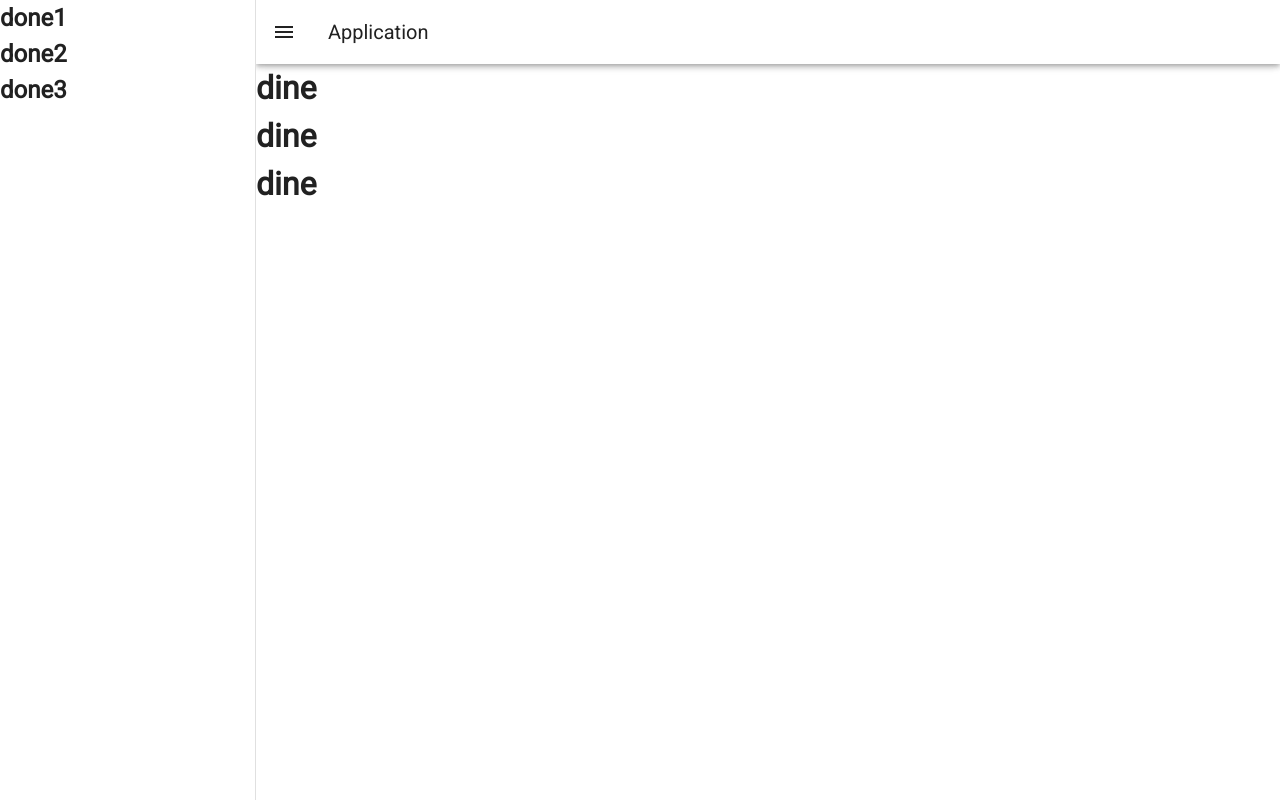
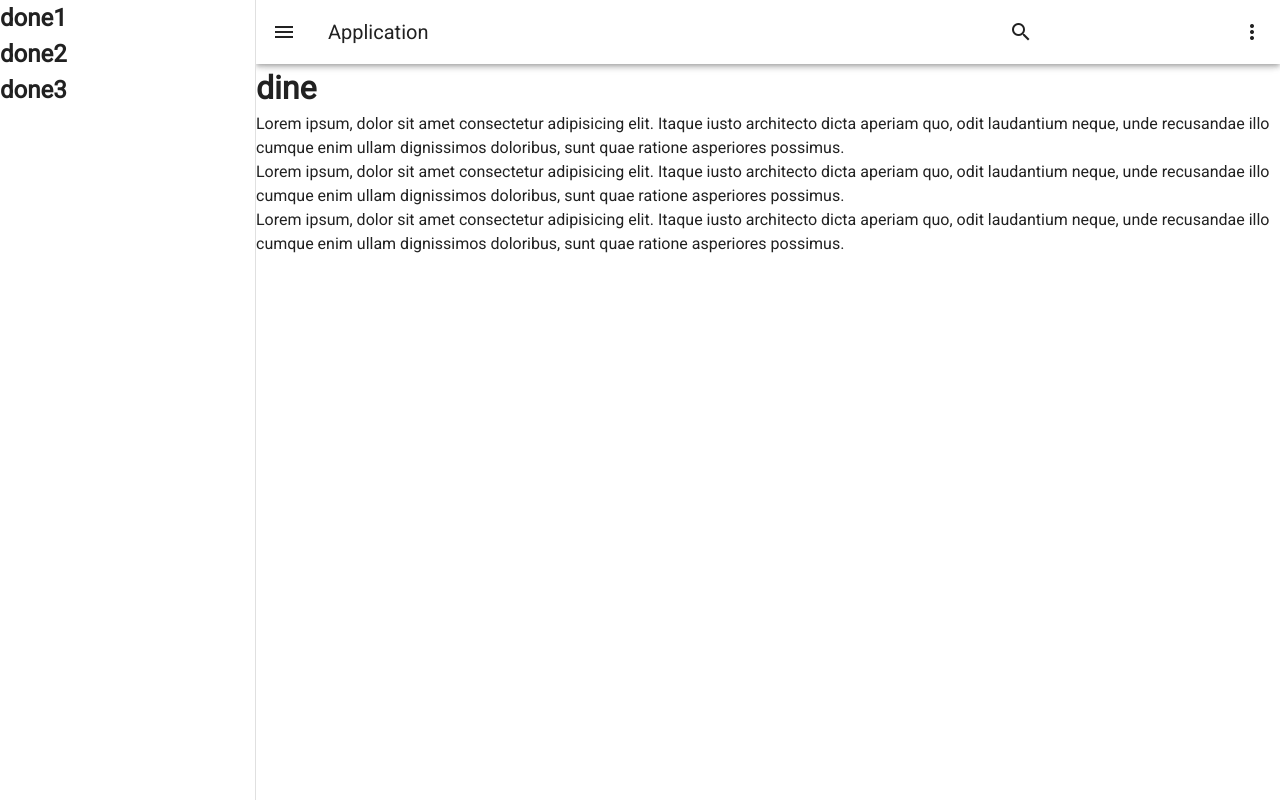
Before and after one commit to fathi-fayez/admin-dashboard, a Vue app: page / in a window 1280 px wide. Built offline with nearby package versions, Linux system fonts and the light colour scheme.

Commit message:
add sidebar and navbar components

```diff
--- a/src/App.vue
+++ b/src/App.vue
@@ -1,22 +1,55 @@
-<script setup>
-import HelloWorld from "./components/HelloWorld.vue";
-</script>
+<template>
+  <v-app id="inspire">
+    <!-- drawer sidebar -->
+    <v-navigation-drawer v-model="drawer">
+      <h1>done1</h1>
+      <h1>done2</h1>
+      <h1>done3</h1>
+    </v-navigation-drawer>
 
-<template>
-  <HelloWorld />
+    <!-- navbar -->
+    <v-app-bar>
+      <v-app-bar-nav-icon @click="drawer = !drawer"></v-app-bar-nav-icon>
+
+      <v-app-bar-title>Application</v-app-bar-title>
+
+      <v-btn icon>
+        <v-icon>mdi-magnify</v-icon>
+      </v-btn>
+      <input type="search" name="" id="" />
+
+      <v-btn icon>
+        <v-icon>mdi-dots-vertical</v-icon>
+      </v-btn>
+    </v-app-bar>
+
+    <!-- main content area -->
+    <v-main>
+      <h1>dine</h1>
+      <p>
+        Lorem ipsum, dolor sit amet consectetur adipisicing elit. Itaque iusto
+        architecto dicta aperiam quo, odit laudantium neque, unde recusandae
+        illo cumque enim ullam dignissimos doloribus, sunt quae ratione
+        asperiores possimus.
+      </p>
+      <p>
+        Lorem ipsum, dolor sit amet consectetur adipisicing elit. Itaque iusto
+        architecto dicta aperiam quo, odit laudantium neque, unde recusandae
+        illo cumque enim ullam dignissimos doloribus, sunt quae ratione
+        asperiores possimus.
+      </p>
+      <p>
+        Lorem ipsum, dolor sit amet consectetur adipisicing elit. Itaque iusto
+        architecto dicta aperiam quo, odit laudantium neque, unde recusandae
+        illo cumque enim ullam dignissimos doloribus, sunt quae ratione
+        asperiores possimus.
+      </p>
+    </v-main>
+  </v-app>
 </template>
 
-<style scoped>
-.logo {
-  height: 6em;
-  padding: 1.5em;
-  will-change: filter;
-  transition: filter 300ms;
-}
-.logo:hover {
-  filter: drop-shadow(0 0 2em #646cffaa);
-}
-.logo.vue:hover {
-  filter: drop-shadow(0 0 2em #42b883aa);
-}
-</style>
+<script setup>
+import { ref } from "vue";
+
+const drawer = ref(null);
+</script>
--- a/src/components/HelloWorld.vue
+++ b/src/components/HelloWorld.vue
@@ -13,8 +13,24 @@
 
     <v-main>
       <h1>dine</h1>
-      <h1>dine</h1>
-      <h1>dine</h1>
+      <p>
+        Lorem ipsum, dolor sit amet consectetur adipisicing elit. Itaque iusto
+        architecto dicta aperiam quo, odit laudantium neque, unde recusandae
+        illo cumque enim ullam dignissimos doloribus, sunt quae ratione
+        asperiores possimus.
+      </p>
+      <p>
+        Lorem ipsum, dolor sit amet consectetur adipisicing elit. Itaque iusto
+        architecto dicta aperiam quo, odit laudantium neque, unde recusandae
+        illo cumque enim ullam dignissimos doloribus, sunt quae ratione
+        asperiores possimus.
+      </p>
+      <p>
+        Lorem ipsum, dolor sit amet consectetur adipisicing elit. Itaque iusto
+        architecto dicta aperiam quo, odit laudantium neque, unde recusandae
+        illo cumque enim ullam dignissimos doloribus, sunt quae ratione
+        asperiores possimus.
+      </p>
     </v-main>
   </v-app>
 </template>
```
